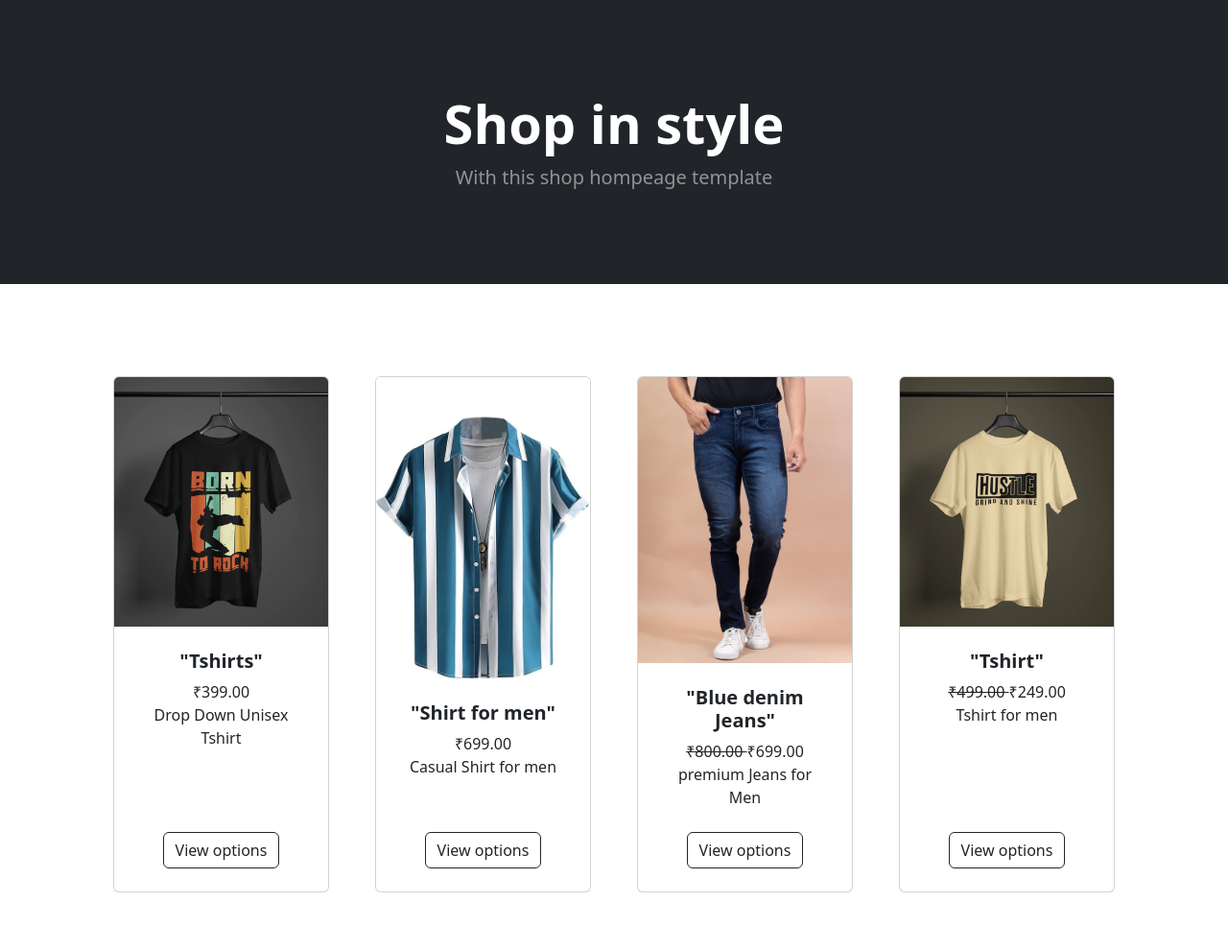
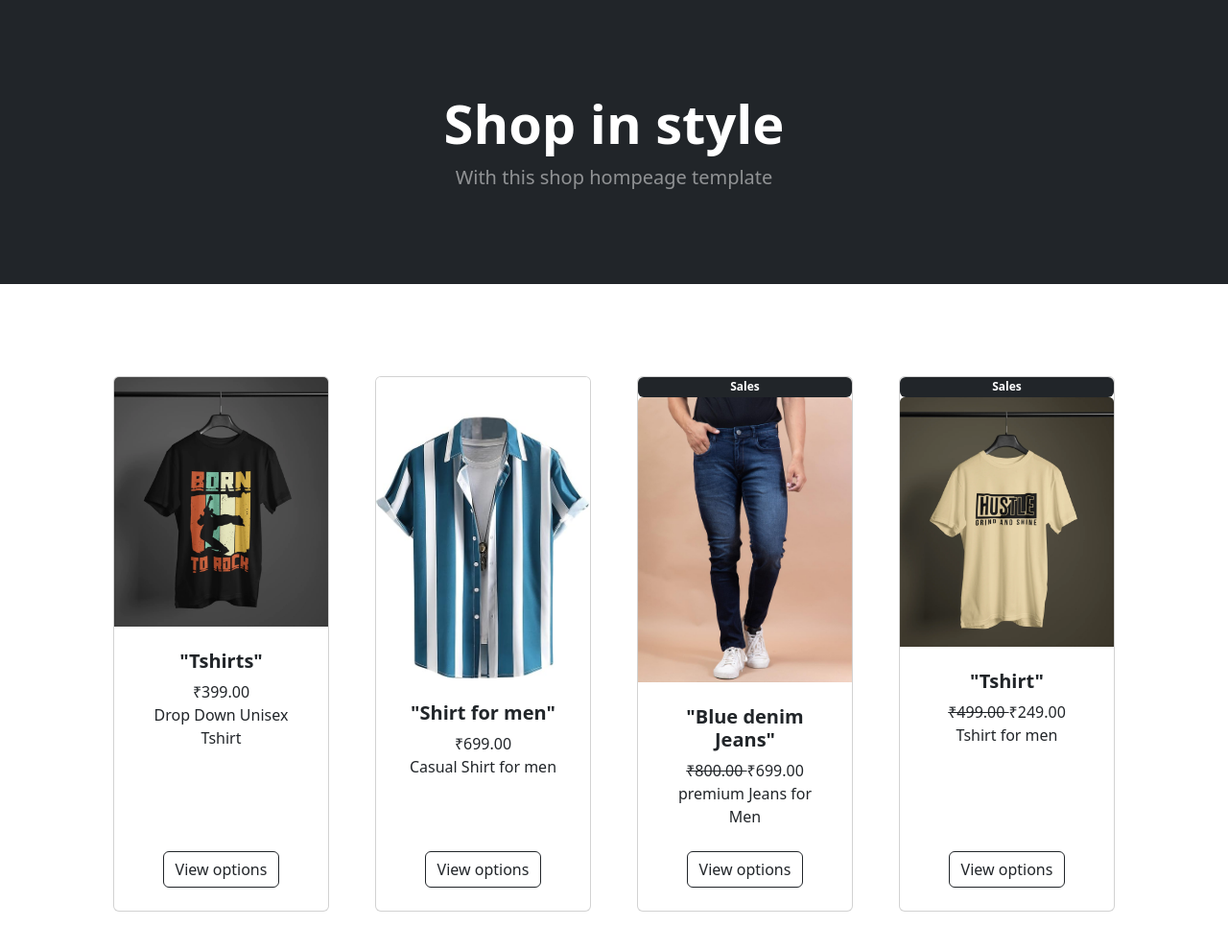
Before and after one commit to pankaj-pixel/Ecommerce, a Django app: page / in a window 1280 px wide. Shown: the part 57-1047 px from the top of the page at 96% size. Run offline with Django 5.2, Linux system fonts and the light colour scheme; data comes from the database, SQL or seed files in the repository; some libraries are stand-ins or nearby versions.

Commit message:
sales  badge

```diff
--- a/store/templates/home.html
+++ b/store/templates/home.html
@@ -61,6 +61,9 @@
                         {%  if product.is_sale %}
                             <div class="col mb-5">
                                 <div class="card h-100">
+                                    <div class="badge bg-dark
+                                    text-white postion-absolute"
+                                    style="top : 0.5rem; right: 0.5rem">Sales</div>
                                     <!-- Product image-->
                                     <img class="card-img-top" src="{{product.image.url}}" alt="..." />
                                     <!-- Product details-->
```
